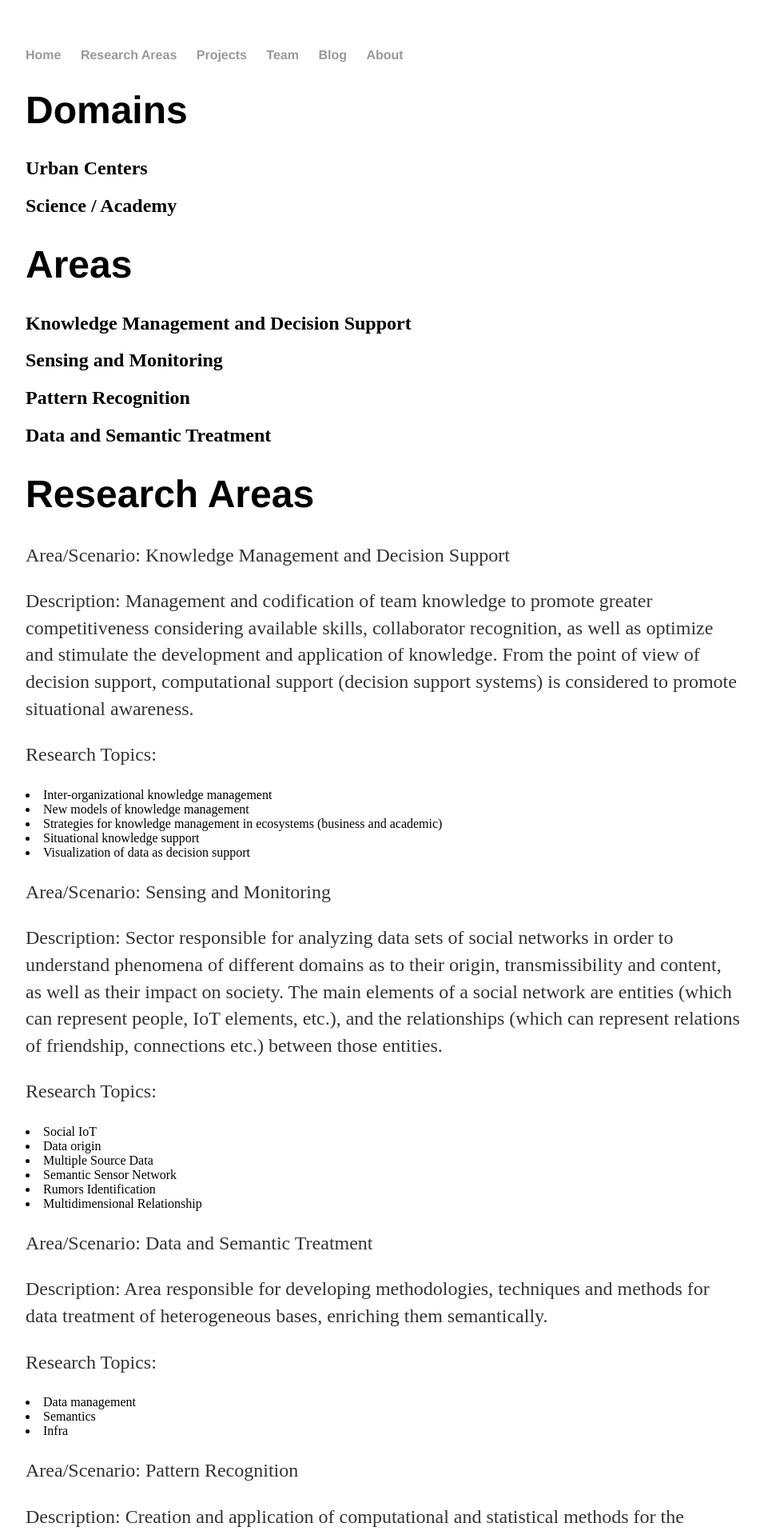
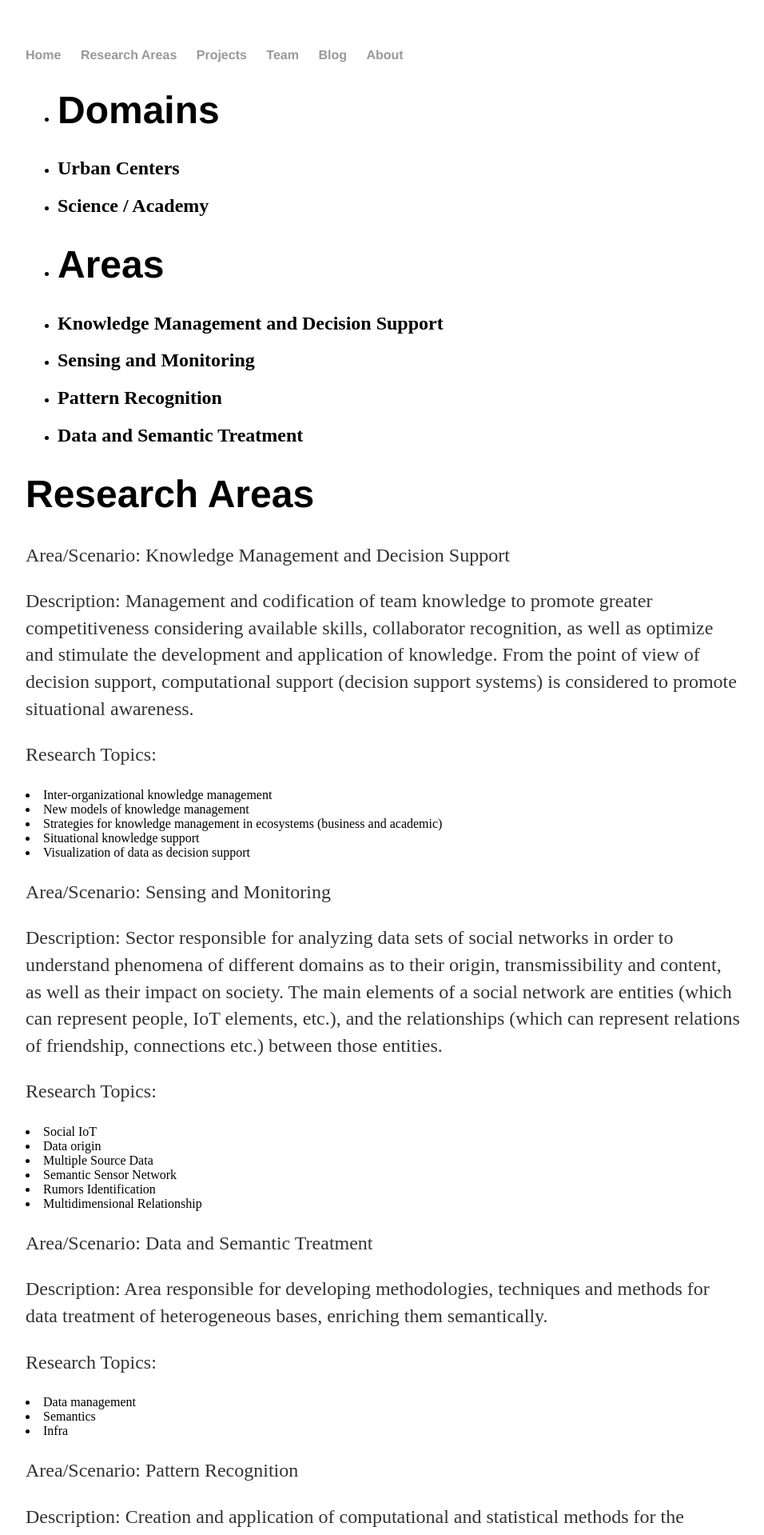
Before and after one commit to labcores/labcores.github.io, a Jekyll site: the page built from research/index.html, in a window 1280 px wide. Shown: the top 1919 px of the page at 80% size, without its empty margins (160-1116 px from the left). Built offline with Jekyll 4.4.1, drawn with Linux system fonts in a browser that asks for light colours.

Commit message:
update-research-page

```diff
--- a/research/index.html
+++ b/research/index.html
@@ -3,14 +3,18 @@
 title: Social Computing and Social Network Analysis Laboratory
 ---
 <div class="research">
-	<h1>Domains</h1>
-		<h2>Urban Centers</h2>
-		<h2>Science / Academy</h2>
-	<H1>Areas</H1>
-		<h2>Knowledge Management and Decision Support</h2>
-		<h2>Sensing and Monitoring</h2>
-		<h2>Pattern Recognition</h2>
-		<h2>Data and Semantic Treatment</h2>
+	<ul>
+		<li><h1>Domains</h1></li>
+		<li><h2>Urban Centers</h2></li>
+		<li><h2>Science / Academy</h2></li>
+
+		<li><H1>Areas</H1></li>
+		<li><h2>Knowledge Management and Decision Support</h2></li>
+		<li><h2>Sensing and Monitoring</h2></li>
+		<li><h2>Pattern Recognition</h2></li>
+		<li><h2>Data and Semantic Treatment</h2></li>
+	</ul>
+
 
 	<h1>Research Areas</h1>
 	<p>Area/Scenario: Knowledge Management and Decision Support</p>
```
